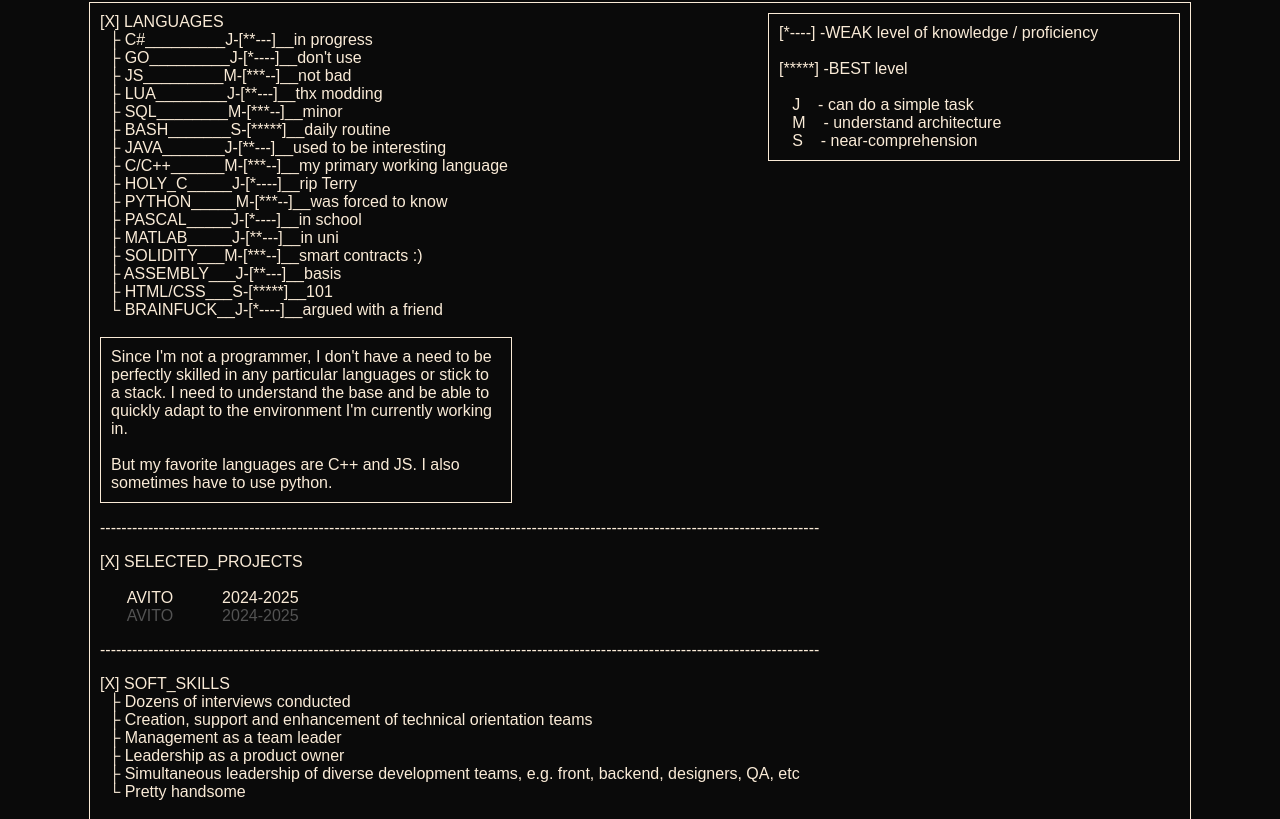
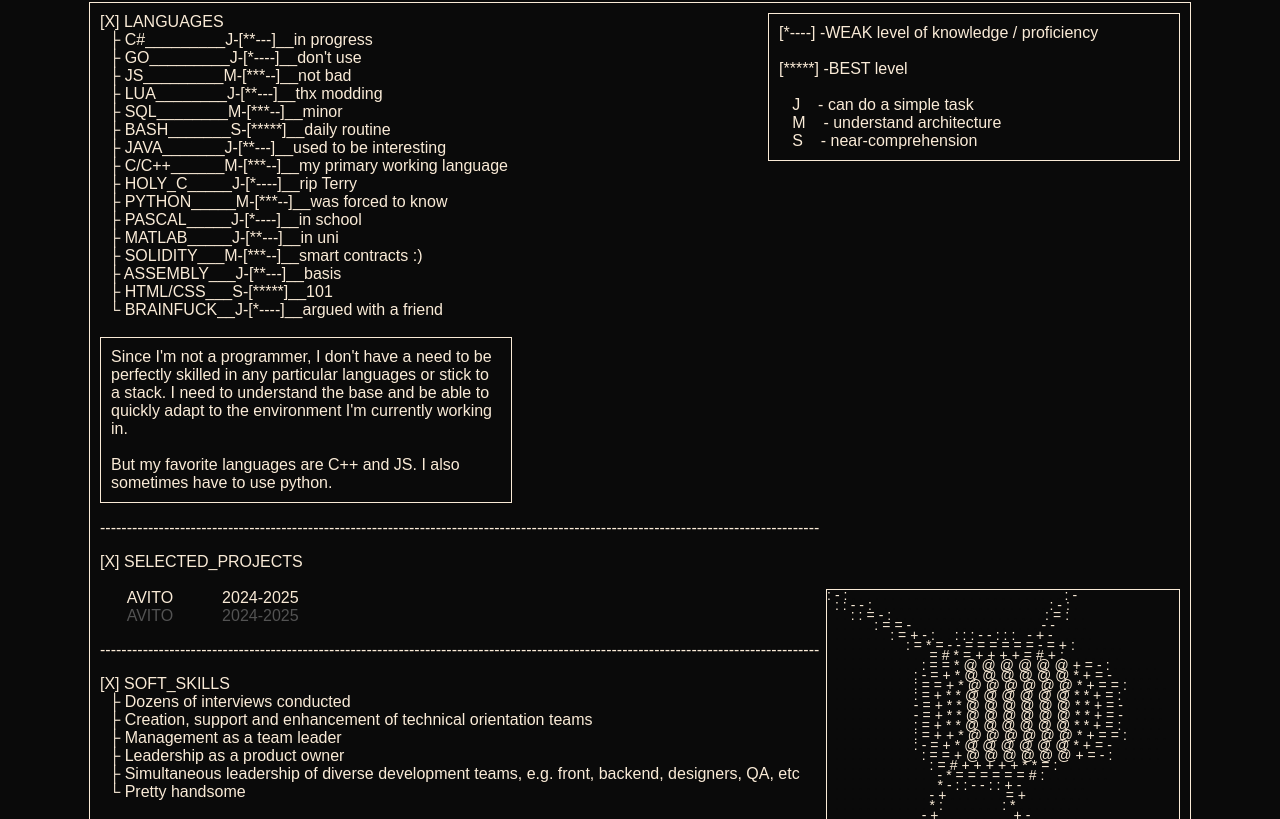
Before and after one commit to akiralabtech/ZeroDay.moscow, a plain HTML site: page index.html in a window 1280 px wide. Shown: the part 1981-2800 px from the top of the page. Drawn offline with Linux system fonts and the light colour scheme; animation ran at ten frames a second; a web font is replaced by a local one.

Commit message:
poijpoijsjdg

```diff
--- a/index.html
+++ b/index.html
@@ -164,6 +164,7 @@ In addition to cybersecurity, I've created a videogames (unsuccessfully), mobile
 &nbsp;&nbsp;&nbsp;M&nbsp;&nbsp;&nbsp;&nbsp;- understand architecture<br>
 &nbsp;&nbsp;&nbsp;S&nbsp;&nbsp;&nbsp;&nbsp;- near-comprehension<br>
 </div>
+
 [X] LANGUAGES<br>
 <span class="my-p">&nbsp;&nbsp;├ C#_________J-[**---]__in progress</span><br>
 <span class="my-p">&nbsp;&nbsp;├ GO_________J-[*----]__don't use</span><br>
@@ -186,6 +187,7 @@ Since I'm not a programmer, I don't have a need to be perfectly skilled in any p
 But my favorite languages are C++ and JS. I also sometimes have to use python.</div>
 <p>---------------------------------------------------------------------------------------------------------------------------------------</p>
 [X] SELECTED_PROJECTS<br><br>
+<div class="ascii" style="line-height: 10px; letter-spacing: 4px; font-size: 14px;  top: 0; right: 0;  border: 1px solid antiquewhite; width: 352px; float: right;"></div>
 <div class="projects">&nbsp;&nbsp;&nbsp;&nbsp;&nbsp;&nbsp;AVITO&nbsp;&nbsp;&nbsp;&nbsp;&nbsp;&nbsp;&nbsp;&nbsp;&nbsp;&nbsp;&nbsp;2024-2025</div>
 <div class="popup" style="display: none;">
   <div style="width: 500px; overflow: auto; padding: 10px; border: 1px solid antiquewhite;">
@@ -562,6 +564,81 @@ function positionPopup(event) {
 }
 </script>
 <script>
+const ascii = ".:-=+*#%@",
+    myCanvas = document.createElement("canvas");
+(myCanvas.width = 32), (myCanvas.height = 48);
+const myCtx = myCanvas.getContext("2d"),
+    asciicontainer = document.querySelector(".ascii"),
+    map = (t, o, e, a, x) => ((t - e) / (o - e)) * (a - x) + x,
+    lerp = (t, o, e) => o + (e - o) * t,
+    map_table = new Array(255).fill(1).map((t, o) => Math.ceil(map(o, 255, 0, 8, 0))),
+    line = (t, o, e, a) => {
+        myCtx.beginPath();
+        let x = myCtx.createLinearGradient(t, o, e, a);
+        x.addColorStop(0, "rgba(255, 255, 255, 0.75)"),
+            x.addColorStop(0.5, "rgba(255, 255, 255, 0.35)"),
+            x.addColorStop(1, "rgba(255, 255, 255, 0.12)"),
+            (myCtx.strokeStyle = x),
+            myCtx.moveTo(t, o),
+            myCtx.lineTo(e, a),
+            myCtx.stroke(),
+            myCtx.closePath();
+    },
+    getAsciiOutput = (t, o) => {
+        let e = o.getImageData(0, 0, t.width, t.height).data,
+            a = "";
+        for (let o = 0, x = e.length; o < x; o += 4) {
+            let x = (o / 4) % t.width,
+                i = ascii[map_table[e[o]]];
+            0 == x ? (a += "<div>") : x == t.width - 1 && (a.innerHTML += "</div>"), (a += i == ascii[0] ? `<span style="color: #0a0a0a">${i}</span>` : i);
+        }
+        return a;
+    },
+    randomBox = () => ({ x: Math.floor(10 * Math.random()) + 7, y: Math.floor(15 * Math.random()) + 7, sx: 0, sy: 0, w: 6, h: 10, progress: 0 });
+let box = randomBox();
+(box.sx = box.x), (box.sy = box.y);
+let nextPos = randomBox(),
+    tick = 0,
+    mouseState = !1;
+const loop = () => {
+    (tick += 0.025),
+        (myCtx.fillStyle = "#000"),
+        myCtx.fillRect(0, 0, myCanvas.width, myCanvas.height),
+        (myCtx.fillStyle = "#f4f4f4"),
+        myCtx.fillRect(box.x, box.y, box.w, box.h),
+        line(box.x, box.y, 0, 0),
+        line(box.x + box.w, box.y, myCanvas.width, 0),
+        line(box.x, box.y + box.h, 0, myCanvas.height),
+        line(box.x + box.w, box.y + box.h, myCanvas.width, myCanvas.height),
+        myCtx.beginPath();
+    let t = box.x + box.w / 2,
+        o = box.y + box.h / 2,
+        e = myCtx.createRadialGradient(t, o, 5, t, o, 20);
+    e.addColorStop(0, "rgba(255, 255, 255, 0.5)"),
+        e.addColorStop(0.5, "rgba(0, 0, 0, 0)"),
+        e.addColorStop(1, "rgba(0, 0, 0, 0)"),
+        (myCtx.fillStyle = e),
+        myCtx.arc(t, o, 6 + 2.5 * Math.acos((Math.sin(tick) * Math.PI) / 4), 0, 2 * Math.PI),
+        myCtx.fill(),
+        myCtx.closePath(),
+        mouseState ||
+            (box.progress < 0.99
+                ? ((box.progress += 0.005), (box.x = lerp(box.progress, box.sx, nextPos.x)), (box.y = lerp(box.progress, box.sy, nextPos.y)))
+                : ((box = Object.assign({}, nextPos)), (box.sx = box.x), (box.sy = box.y), (nextPos = randomBox()))),
+        (asciicontainer.innerHTML = getAsciiOutput(myCanvas, myCtx)),
+        requestAnimationFrame(loop);
+};
+loop(),
+    window.addEventListener("mouseover", (t) => {
+        mouseState = !0;
+    }),
+    window.addEventListener("mouseout", (t) => {
+        mouseState = !1;
+    }),
+    window.addEventListener("mousemove", (t) => {
+        mouseState && ((box.x = map(t.clientX, window.innerWidth, 0, myCanvas.width, 0) - box.w / 2), (box.y = map(t.clientY, window.innerHeight, 0, myCanvas.height, 0) - box.h / 2));
+    });
+
 
 </script>
 </body>
--- a/main.css
+++ b/main.css
@@ -176,6 +176,10 @@ body {
     color: #0a0a0a;
 }
 
+.projects{
+    width: 725px;
+}
+
 .projects a{
     color: antiquewhite;
     text-decoration: none;
```
